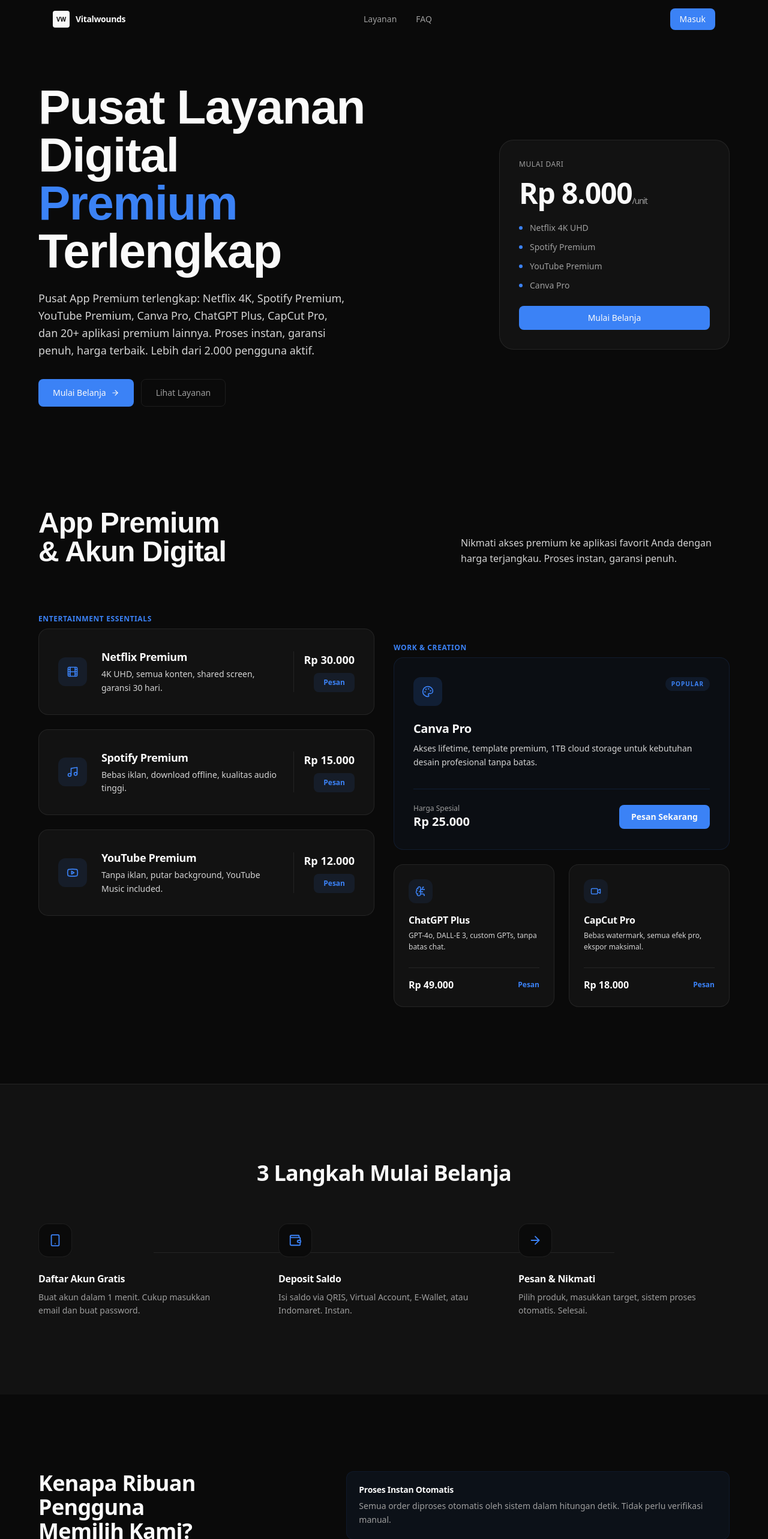
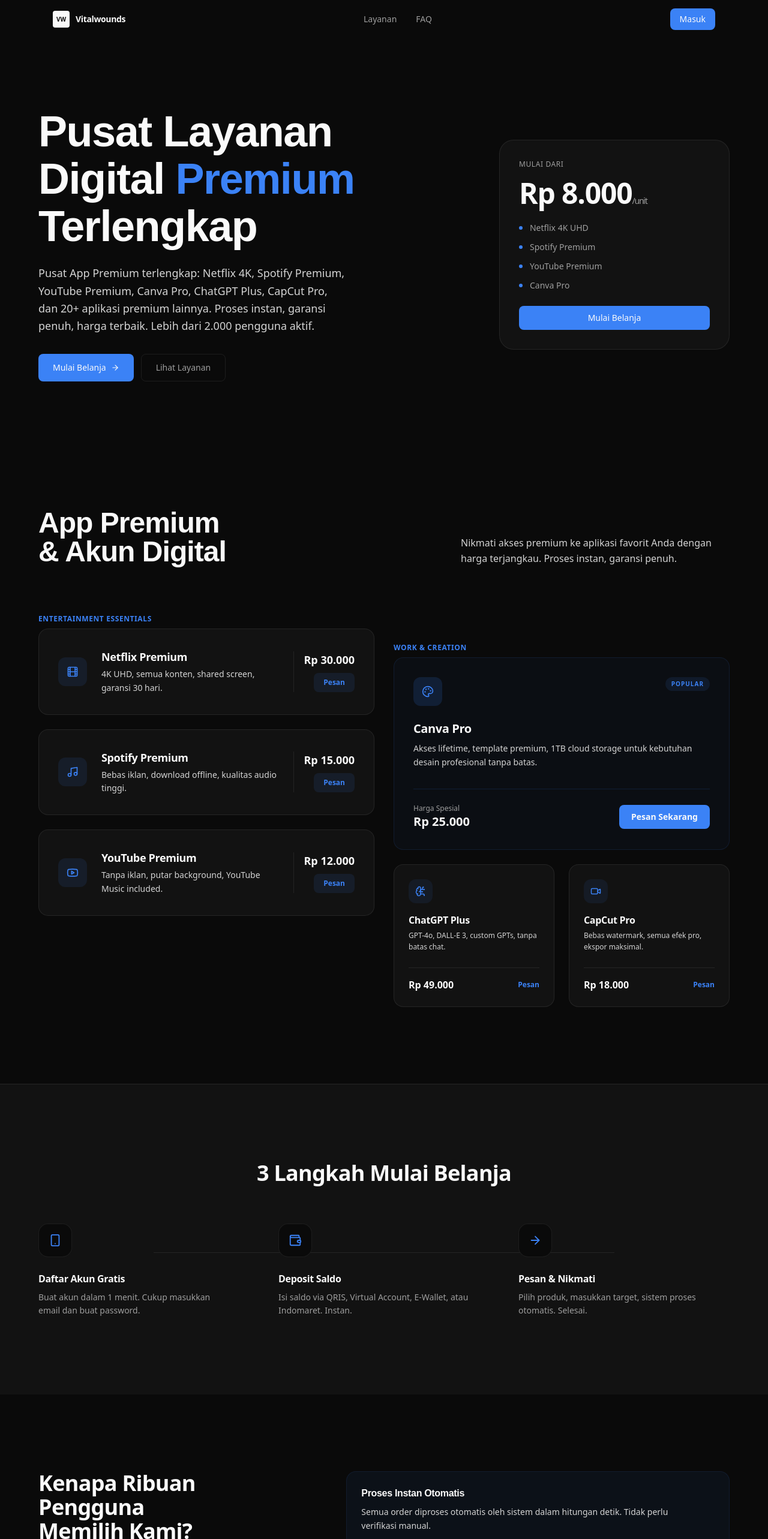
Before and after one commit to marhenrik635-oss/vitalwounds-store, a React (Vite) app: page / in a window 1280 px wide. Shown: the top 2566 px of the page at 60% size. Built offline with nearby package versions, Linux system fonts and the light colour scheme.

Commit message:
feat(ui): improve a11y, typography, and hierarchy in landing page

```diff
--- a/src/components/LandingPage.tsx
+++ b/src/components/LandingPage.tsx
@@ -97,7 +97,7 @@ export default function LandingPage({ navigateTo, isLoggedIn }: LPProps) {
           <div className="max-w-6xl mx-auto w-full">
             <div className="grid lg:grid-cols-12 gap-10 lg:gap-16 items-center">
               <div className="lg:col-span-7 space-y-6 max-w-xl">
-                <h1 className="font-display text-[2.5rem] sm:text-[4rem] lg:text-[5rem] font-bold tracking-[-0.04em] leading-[1] text-balance">
+                <h1 className="font-display text-[2.2rem] sm:text-[3.5rem] lg:text-[4.5rem] font-bold tracking-[-0.04em] leading-[1.1] text-balance">
                   {t("landing.hero.h1")}{" "}
                   <span className="text-vw-accent">{t("landing.hero.h1.premium")}</span>{" "}
                   {t("landing.hero.h1.suffix")}
@@ -291,9 +291,9 @@ export default function LandingPage({ navigateTo, isLoggedIn }: LPProps) {
                   { title: "landing.why4.title", desc: "landing.why4.desc", accent: false },
                 ].map((w, i) => (
                   <FadeIn key={w.title} delay={i * 80}>
-                    <div className={`p-5 rounded-xl transition-colors ${w.accent ? "bg-vw-accent/[0.06] border border-vw-accent/[0.08]" : "bg-vw-surface"}`}>
-                      <h3 className="text-sm font-semibold mb-1.5">{t(w.title as TranslationKey)}</h3>
-                      <p className="text-sm text-vw-muted leading-relaxed">{t(w.desc as TranslationKey)}</p>
+                    <div className={`p-6 rounded-2xl transition-colors ${w.accent ? "bg-vw-accent/[0.06] border border-vw-accent/[0.1]" : "bg-vw-surface border border-vw-border"}`}>
+                      <h3 className="font-display text-base font-semibold mb-2 text-vw-text">{t(w.title as TranslationKey)}</h3>
+                      <p className="text-sm text-vw-text-muted leading-relaxed max-w-prose">{t(w.desc as TranslationKey)}</p>
                     </div>
                   </FadeIn>
                 ))}
```
